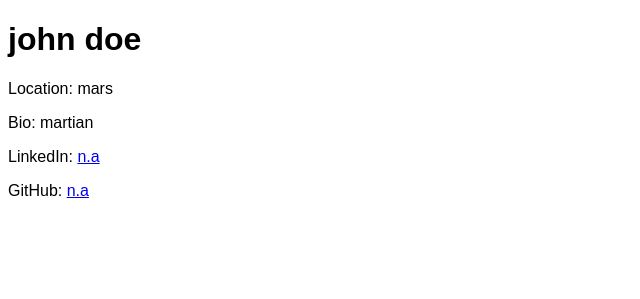
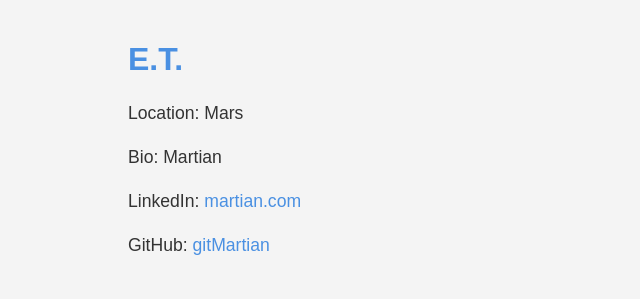
Before and after one commit to Blade7unner/Stu-Mini-Project, a website: page portfolio.html in a window 1280 px wide. Shown: the whole page, without its empty margins (0-640 px from the left). Drawn offline with Linux system fonts and the light colour scheme.

Commit message:
added css styling to the HTML string

```diff
--- a/portfolio.html
+++ b/portfolio.html
@@ -4,17 +4,43 @@
         <head>
           <meta charset="UTF-8">
           <meta name="viewport" content="width=device-width, initial-scale=1.0">
-          <title>john doe's Portfolio</title>
+          <title>E.T.'s Portfolio</title>
           <style>
-            body { font-family: Arial, sans-serif; }
-            /* Add more styles here */
+            body {
+              font-family: Arial, sans-serif;
+              background-color: #f4f4f4;
+              color: #333333;
+              margin: 0;
+              padding: 0;
+            }
+            .container {
+              width: 80%;
+              margin: auto;
+              padding: 20px;
+            }
+            h1 {
+              color: #4A90E2;
+            }
+            p {
+              font-size: 1.1em;
+              line-height: 1.5;
+            }
+            a {
+              color: #4A90E2;
+              text-decoration: none;
+            }
+            a:hover {
+              text-decoration: underline;
+            }
           </style>
         </head>
         <body>
-          <h1>john doe</h1>
-          <p>Location: mars</p>
-          <p>Bio: martian</p>
-          <p>LinkedIn: <a href="n.a">n.a</a></p>
-          <p>GitHub: <a href="n.a">n.a</a></p>
+          <div class="container">
+            <h1>E.T.</h1>
+            <p>Location: Mars</p>
+            <p>Bio: Martian</p>
+            <p>LinkedIn: <a href="martian.com" target="_blank">martian.com</a></p>
+            <p>GitHub: <a href="gitMartian" target="_blank">gitMartian</a></p>
+          </div>
         </body>
         </html>
```
Also changed, not shown: index.js (+33 -9 lines).
